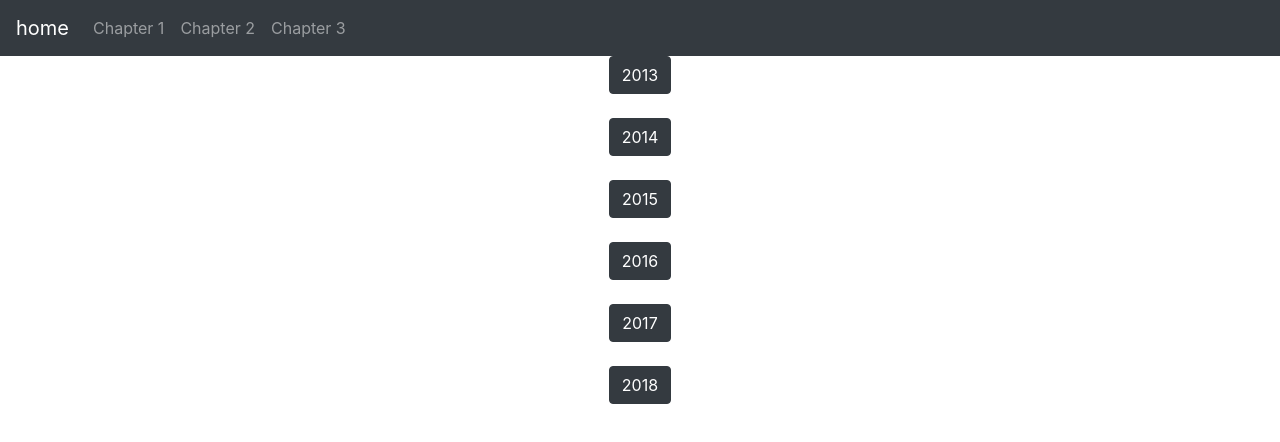
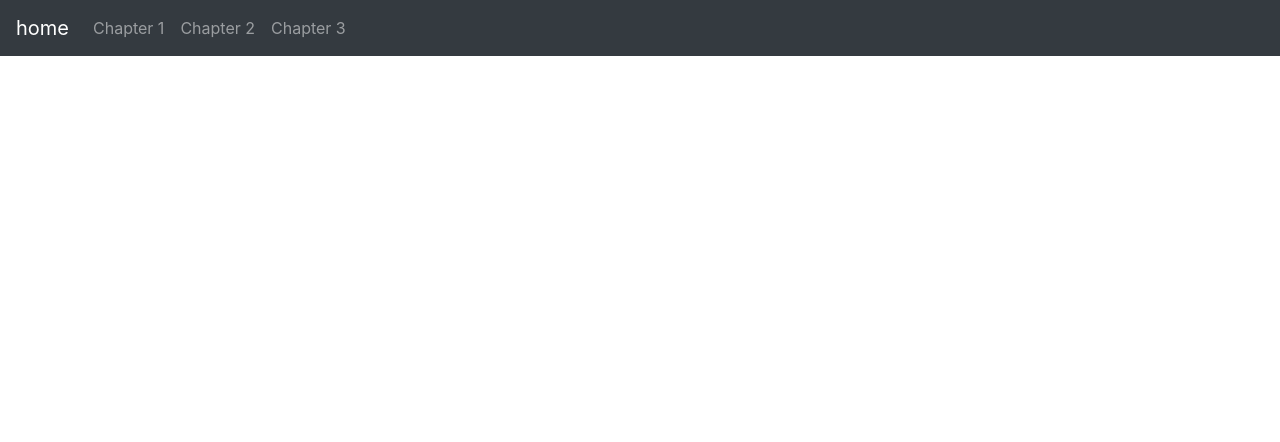
Before and after one commit to chatcher1/mathting, a plain HTML site: page index.html in a window 1280 px wide. Drawn offline with nearby package versions, Linux system fonts and the light colour scheme; files that its build step writes are made by us from their sources.

Commit message:
Update index.html

```diff
--- a/index.html
+++ b/index.html
@@ -40,22 +40,7 @@
 
   </div>
 <div class="col-sm-4 text-center">
-  <a href="2013.html" class="btn dark-bttn">2013</a>
-  <br>
-  <br>
-    <a href="2014.html" class="btn dark-bttn">2014</a>
-    <br>
-    <br>
-      <a href="2015.html" class="btn dark-bttn">2015</a>
-      <br>
-      <br>
-        <a href="2016.html" class="btn dark-bttn">2016</a>
-        <br>
-        <br>
-          <a href="2017.html" class="btn dark-bttn">2017</a>
-          <br>
-          <br>
-            <a href="2018.html" class="btn dark-bttn">2018</a>
+
 </div>
 <div class="col-sm-4">
 
```
